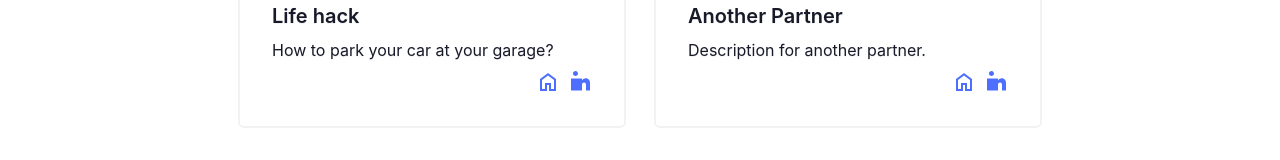
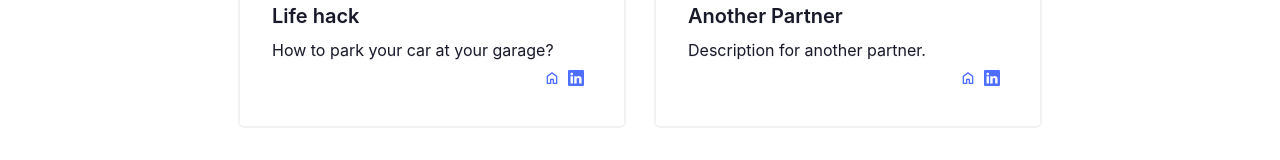
Before and after one commit to Unisergius/bluehack-vuejsproto, a Vue app in the folder bluehack-proto/: page /partners in a window 1280 px wide. Shown: the part 398-558 px from the top of the page. Built offline with nearby package versions, Linux system fonts and the light colour scheme.

Commit message:
changed linkedin icon

```diff
--- a/bluehack-proto/src/components/PartnerCard.vue
+++ b/bluehack-proto/src/components/PartnerCard.vue
@@ -9,13 +9,14 @@
         <p>{{ partner.description }}</p>
         <div class="card-actions justify-end">
           <a v-if="partner.website" :href="partner.website" class="text text-primary" target="_blank">
-            <svg xmlns="http://www.w3.org/2000/svg" height="24px" fill="currentColor"  viewBox="0 -960 960 960" width="24px">
+            <svg xmlns="http://www.w3.org/2000/svg" height="16px" fill="currentColor"  viewBox="0 -960 960 960" width="16px">
                 <path d="M240-200h120v-240h240v240h120v-360L480-740 240-560v360Zm-80 80v-480l320-240 320 240v480H520v-240h-80v240H160Zm320-350Z"/>
             </svg>
           </a>
           <a v-if="partner.linkedin" :href="partner.linkedin" target="_blank" class="text text-primary">
             <svg xmlns="http://www.w3.org/2000/svg" class="h-6 w-6" fill="currentColor" viewBox="0 0 24 24">
-              <path d="M4.98 3.5C4.98 2.12 6.11 1 7.5 1S10 2.12 10 3.5 8.87 6 7.5 6 4.98 4.88 4.98 3.5zM3 8.5h9v12h-9zM22 13.72V20.5h-4v-5.68c0-3.11-4-2.87-4 0v5.68h-4v-12h4v1.79c1.76-2.97 8-3.22 8 2.86z"/>
+              <path d="M0 1.146C0 .513.526 0 1.175 0h13.65C15.474 0 16 .513 16 1.146v13.708c0 .633-.526 1.146-1.175 1.146H1.175C.526 16 0 15.487 0 14.854zm4.943 12.248V6.169H2.542v7.225zm-1.2-8.212c.837 0 1.358-.554 1.358-1.248-.015-.709-.52-1.248-1.342-1.248S2.4 3.226 2.4 3.934c0 .694.521 1.248 1.327 1.248zm4.908 8.212V9.359c0-.216.016-.432.08-.586.173-.431.568-.878 1.232-.878.869 0 1.216.662 1.216 1.634v3.865h2.401V9.25c0-2.22-1.184-3.252-2.764-3.252-1.274 0-1.845.7-2.165 1.193v.025h-.016l.016-.025V6.169h-2.4c.03.678 0 7.225 0 7.225z"/>
+              <!-- <path d="M4.98 3.5C4.98 2.12 6.11 1 7.5 1S10 2.12 10 3.5 8.87 6 7.5 6 4.98 4.88 4.98 3.5zM3 8.5h9v12h-9zM22 13.72V20.5h-4v-5.68c0-3.11-4-2.87-4 0v5.68h-4v-12h4v1.79c1.76-2.97 8-3.22 8 2.86z"/> -->
             </svg>
           </a>
           <!-- Add more social media icons as needed -->
```
